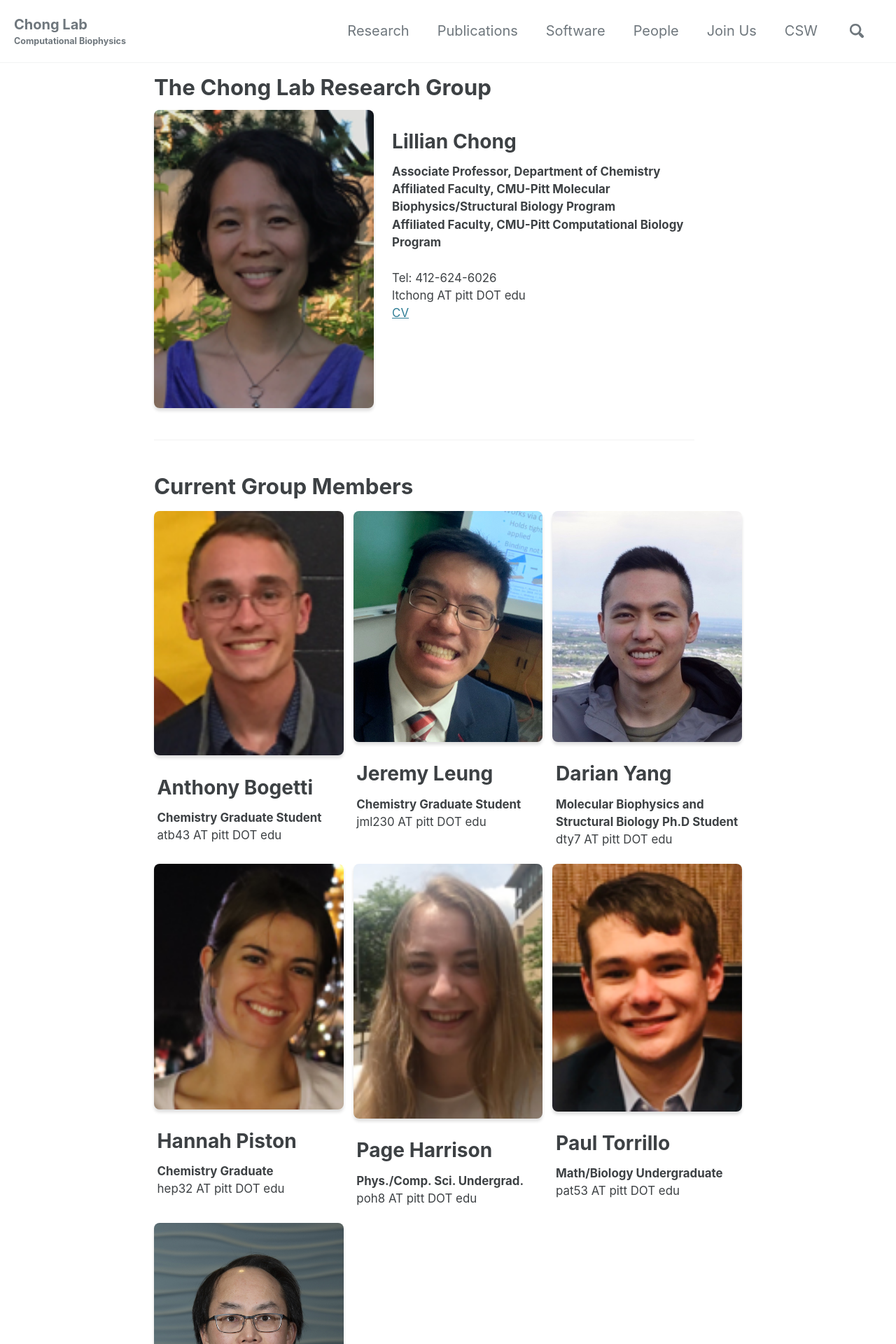
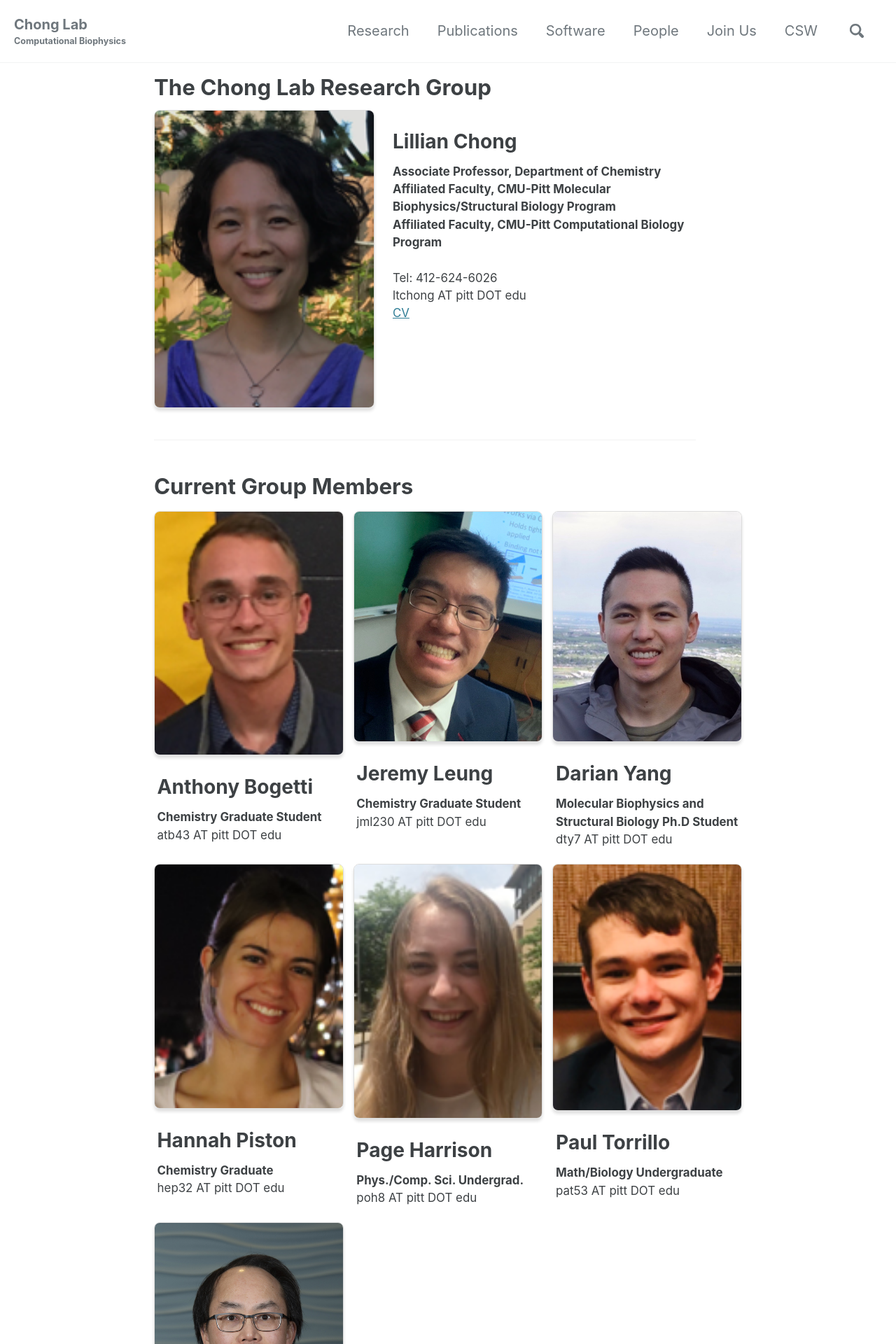
Before and after one commit to darianyang/mm-github-pages-test, a Jekyll site: the page built from _pages/people.md, in a window 1280 px wide. Shown: the top 1920 px of the page at 70% size. Built offline with Jekyll 4.4.1, drawn with Linux system fonts in a browser that asks for light colours; cached includes are drawn as plain includes.

Commit message:
more image borders and box shadow changes

```diff
--- a/_sass/minimal-mistakes/_archive.scss
+++ b/_sass/minimal-mistakes/_archive.scss
@@ -88,7 +88,7 @@
 .archive__item-teaser {
   position: relative;
   border-radius: $border-radius;
-  border: 1px solid rgb;
+  border: 1px solid #ddd;
   box-shadow: $box-shadow;
   overflow: hidden;
 
```
